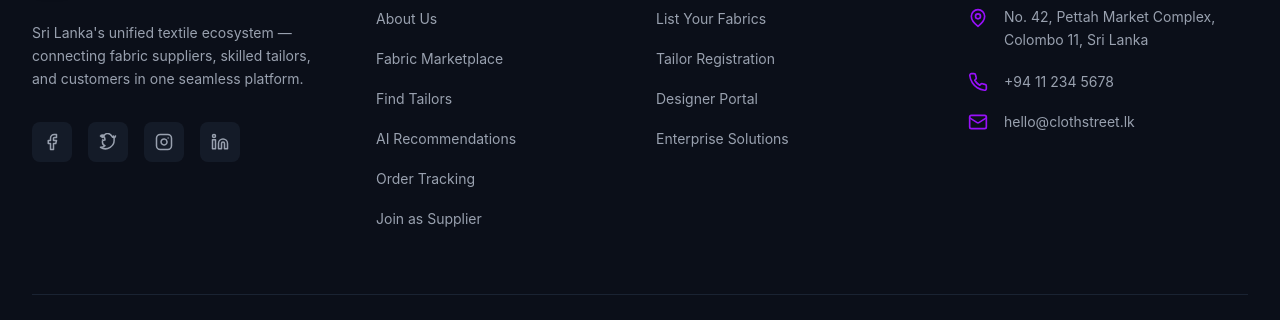
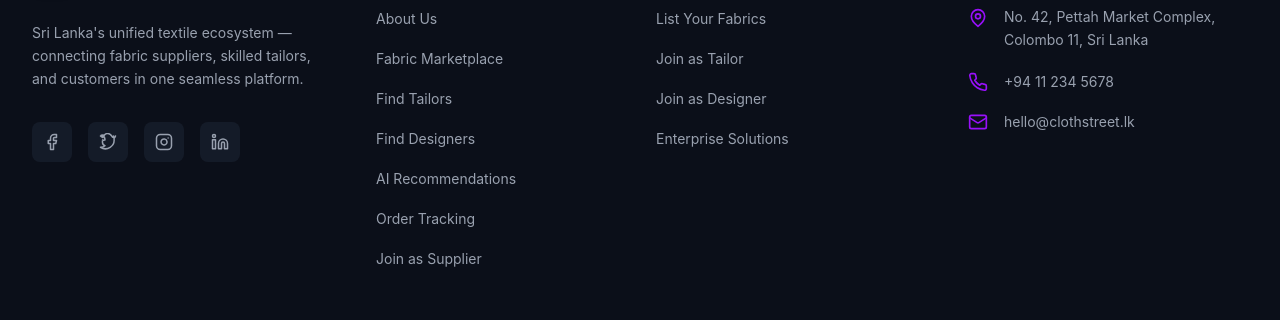
Before and after one commit to ImedhaJayawardhana/ClothStreetSL, a React app in the folder frontend/: page /store/1 in a window 1280 px wide. Shown: the part 1037-1357 px from the top of the page. Built offline with nearby package versions, Linux system fonts and the light colour scheme; no server answers; the database is empty; the HTML template or start-up script is replaced by a standard one.

Commit message:
finalize footer

```diff
--- a/frontend/src/components/common/Footer.jsx
+++ b/frontend/src/components/common/Footer.jsx
@@ -26,7 +26,7 @@ export default function Footer() {
 
                     {/* Brand Column */}
                     <div className="space-y-6">
-                        <Link to="/" className="flex items-center gap-3">
+                        <Link to="/" onClick={() => window.scrollTo(0, 0)} className="flex items-center gap-3">
                             <div className="flex items-center justify-center w-10 h-10 rounded-lg bg-purple-600 text-white shadow-sm">
                                 <svg xmlns="http://www.w3.org/2000/svg" width="22" height="22" viewBox="0 0 24 24" fill="none" stroke="currentColor" strokeWidth="2" strokeLinecap="round" strokeLinejoin="round">
                                     <circle cx="6" cy="6" r="3" /><circle cx="6" cy="18" r="3" /><line x1="20" x2="8.12" y1="4" y2="15.88" /><line x1="14.47" x2="20" y1="14.48" y2="20" /><line x1="8.12" x2="12" y1="8.12" y2="12" />
@@ -61,12 +61,17 @@ export default function Footer() {
                     <div className="space-y-6 lg:ml-8">
                         <h3 className="text-white font-semibold tracking-wide">Platform</h3>
                         <ul className="space-y-4">
-                            <li><Link to="/about" className="text-sm hover:text-purple-400 transition-colors">About Us</Link></li>
-                            <li><Link to="/shop" className="text-sm hover:text-purple-400 transition-colors">Fabric Marketplace</Link></li>
-                            <li><Link to="/tailors" className="text-sm hover:text-purple-400 transition-colors">Find Tailors</Link></li>
-                            <li><Link to="/match" className="text-sm hover:text-purple-400 transition-colors">AI Recommendations</Link></li>
-                            <li><Link to="/tracking" className="text-sm hover:text-purple-400 transition-colors">Order Tracking</Link></li>
-                            <li><Link to="/register" className="text-sm hover:text-purple-400 transition-colors">Join as Supplier</Link></li>
+                            <li><Link to="/about" onClick={() => window.scrollTo(0, 0)} className="text-sm hover:text-purple-400 transition-colors">About Us</Link></li>
+                            <li><Link to="/shop" onClick={() => window.scrollTo(0, 0)} className="text-sm hover:text-purple-400 transition-colors">Fabric Marketplace</Link></li>
+                            <li><Link to="/tailors" onClick={() => window.scrollTo(0, 0)} className="text-sm hover:text-purple-400 transition-colors">Find Tailors</Link></li>
+                            <li>
+                                <Link to="/designers" onClick={() => window.scrollTo(0, 0)} className="text-sm hover:text-purple-400 transition-colors">
+                                    Find Designers
+                                </Link>
+                            </li>
+                            <li><Link to="/match" onClick={() => window.scrollTo(0, 0)} className="text-sm hover:text-purple-400 transition-colors">AI Recommendations</Link></li>
+                            <li><Link to="/tracking" onClick={() => window.scrollTo(0, 0)} className="text-sm hover:text-purple-400 transition-colors">Order Tracking</Link></li>
+                            <li><Link to="/register" onClick={() => window.scrollTo(0, 0)} className="text-sm hover:text-purple-400 transition-colors">Join as Supplier</Link></li>
                         </ul>
                     </div>
 
@@ -75,10 +80,10 @@ export default function Footer() {
                         <h3 className="text-white font-semibold tracking-wide">For Business</h3>
                         <ul className="space-y-4">
                             <li><a href="#" onClick={handleListFabrics} className="text-sm hover:text-purple-400 transition-colors">List Your Fabrics</a></li>
-                            <li><Link to="/register" className="text-sm hover:text-purple-400 transition-colors">Tailor Registration</Link></li>
-                            <li><Link to="/register" className="text-sm hover:text-purple-400 transition-colors">Designer Portal</Link></li>
+                            <li><Link to="/register" onClick={() => window.scrollTo(0, 0)} className="text-sm hover:text-purple-400 transition-colors">Join as Tailor</Link></li>
+                            <li><Link to="/register" onClick={() => window.scrollTo(0, 0)} className="text-sm hover:text-purple-400 transition-colors">Join as Designer</Link></li>
 
-                            <li><Link to="/business/enterprise" className="text-sm hover:text-purple-400 transition-colors">Enterprise Solutions</Link></li>
+                            <li><Link to="/business/enterprise" onClick={() => window.scrollTo(0, 0)} className="text-sm hover:text-purple-400 transition-colors">Enterprise Solutions</Link></li>
                         </ul>
                     </div>
 
@@ -109,9 +114,9 @@ export default function Footer() {
                         © 2026 ClothStreet. All rights reserved.
                     </p>
                     <div className="flex flex-wrap items-center justify-center gap-x-6 gap-y-2">
-                        <Link to="/privacy" className="text-sm text-gray-500 hover:text-purple-400 transition-colors">Privacy Policy</Link>
-                        <Link to="/terms" className="text-sm text-gray-500 hover:text-purple-400 transition-colors">Terms of Service</Link>
-                        <Link to="/cookies" className="text-sm text-gray-500 hover:text-purple-400 transition-colors">Cookie Policy</Link>
+                        <Link to="/privacy" onClick={() => window.scrollTo(0, 0)} className="text-sm text-gray-500 hover:text-purple-400 transition-colors">Privacy Policy</Link>
+                        <Link to="/terms" onClick={() => window.scrollTo(0, 0)} className="text-sm text-gray-500 hover:text-purple-400 transition-colors">Terms of Service</Link>
+                        <Link to="/cookies" onClick={() => window.scrollTo(0, 0)} className="text-sm text-gray-500 hover:text-purple-400 transition-colors">Cookie Policy</Link>
                     </div>
                 </div>
             </div>
```
